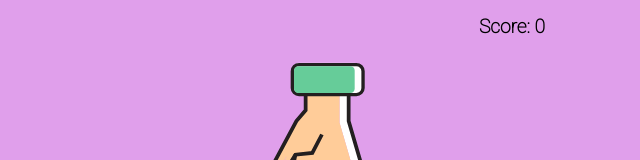
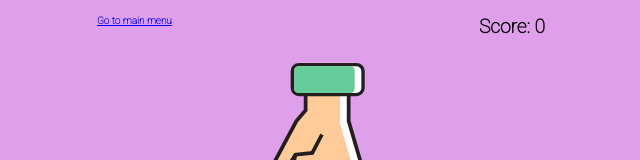
Before and after one commit to jasmeetsingh-1/rock-paper-scissors, a React (Create React App) app: page / in a window 1280 px wide. Both pictures are taken after a click on the button "Rock - Paper - Scissors". Shown: the top 160 px of the page, without its empty margins (319-959 px from the left). Built offline with nearby package versions, Linux system fonts and the light colour scheme.

Commit message:
go to main menu function

```diff
--- a/src/components/cssFiles/TicTacToe.css
+++ b/src/components/cssFiles/TicTacToe.css
@@ -42,7 +42,7 @@
 .ticTacTow-header {
   color: white;
   position: absolute;
-  top: 20%;
+  top: 15%;
 }
 
 .reset-button {
--- a/src/components/cssFiles/playGround.css
+++ b/src/components/cssFiles/playGround.css
@@ -56,7 +56,7 @@
   position: absolute;
   top: 15px;
   display: flex;
-  justify-content: flex-end;
+  justify-content: space-between;
   width: 35%;
 }
 
@@ -67,6 +67,15 @@
   font-weight: 600;
   font-size: larger;
 }
+
+.main-menu-option {
+  font-size: x-small;
+  text-decoration: underline;
+  color: blue;
+  font-weight: 700;
+  cursor: pointer;
+}
+
 @media screen and (max-width: 480px) {
   .playGround-outer-div {
     max-width: 100%;
--- a/src/components/isPlaying.jsx
+++ b/src/components/isPlaying.jsx
@@ -2,10 +2,14 @@ import React from "react";
 import PlayGround from "./playGround";
 import TicTacToe from "./ticTacToe";
 
-function IsPLaying({ playingWhat }) {
+function IsPLaying({ playingWhat, setIsPlaying }) {
   return (
     <div style={{ width: "100%", height: "100%" }}>
-      {playingWhat === "rockPaperScissors" ? <PlayGround /> : <TicTacToe />}
+      {playingWhat === "rockPaperScissors" ? (
+        <PlayGround setIsPlaying={setIsPlaying} />
+      ) : (
+        <TicTacToe setIsPlaying={setIsPlaying} />
+      )}
     </div>
   );
 }
--- a/src/components/landingPage.jsx
+++ b/src/components/landingPage.jsx
@@ -9,7 +9,7 @@ function LandingPage() {
   return (
     <>
       {isPlaying ? (
-        <IsPLaying playingWhat={playingWhat} />
+        <IsPLaying playingWhat={playingWhat} setIsPlaying={setIsPlaying} />
       ) : (
         <div className="landing-page-main-holder">
           <div className="copyright-landing-holder">&#169; Jasmeet Singh</div>
--- a/src/components/playGround.jsx
+++ b/src/components/playGround.jsx
@@ -11,7 +11,7 @@ import Lottie from "lottie-react";
 import wonAnnimation from "../assets/wonAnnimation.json";
 import Card from "./card";
 
-function PlayGround({ setInPlayGround }) {
+function PlayGround({ setIsPlaying }) {
   const values = ["rock", "scissors", "paper"];
 
   function chooseRandomValue(arr) {
@@ -63,6 +63,14 @@ function PlayGround({ setInPlayGround }) {
   return (
     <Card className="playGround-outer-div">
       <div className="score-holder-playGround">
+        <div
+          className="main-menu-option"
+          onClick={() => {
+            setIsPlaying(false);
+          }}
+        >
+          Go to main menu
+        </div>
         {/* <img
         //   src={back}
         //   alt="back-svg"
--- a/src/components/ticTacToe.jsx
+++ b/src/components/ticTacToe.jsx
@@ -6,7 +6,7 @@ import cross from "../assets/cross-svgrepo-com.svg";
 import circle from "../assets/circle-svgrepo-com.svg";
 import Card from "../components/card";
 
-function TicTacToe() {
+function TicTacToe({ setIsPlaying }) {
   const [playerPlaying, setplayerPlaying] = useState(true); //if true --> first player, false --> second Player
   const [playerOne, setPlayerOne] = useState([]);
   const [playerTwo, setPlayerTwo] = useState([]);
@@ -83,6 +83,15 @@ function TicTacToe() {
 
   return (
     <Card className="ticTacToe-card">
+      <div
+        style={{ position: "absolute", top: "40px" }}
+        className="main-menu-option"
+        onClick={() => {
+          setIsPlaying(false);
+        }}
+      >
+        Go to main menu
+      </div>
       <div className="ticTacTow-header">{winner ? `${winner} won` : ""}</div>
 
       <div className="ticTacToe-main-outer-div">
```
